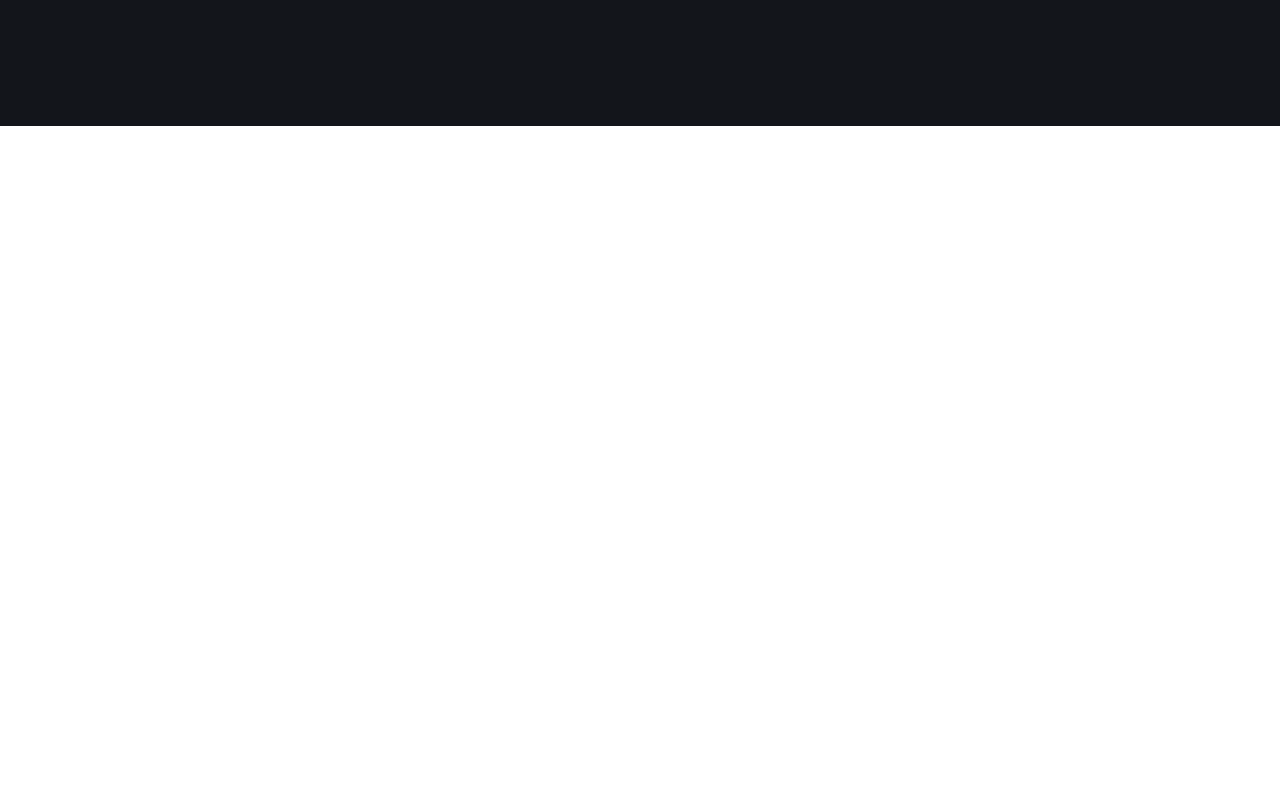
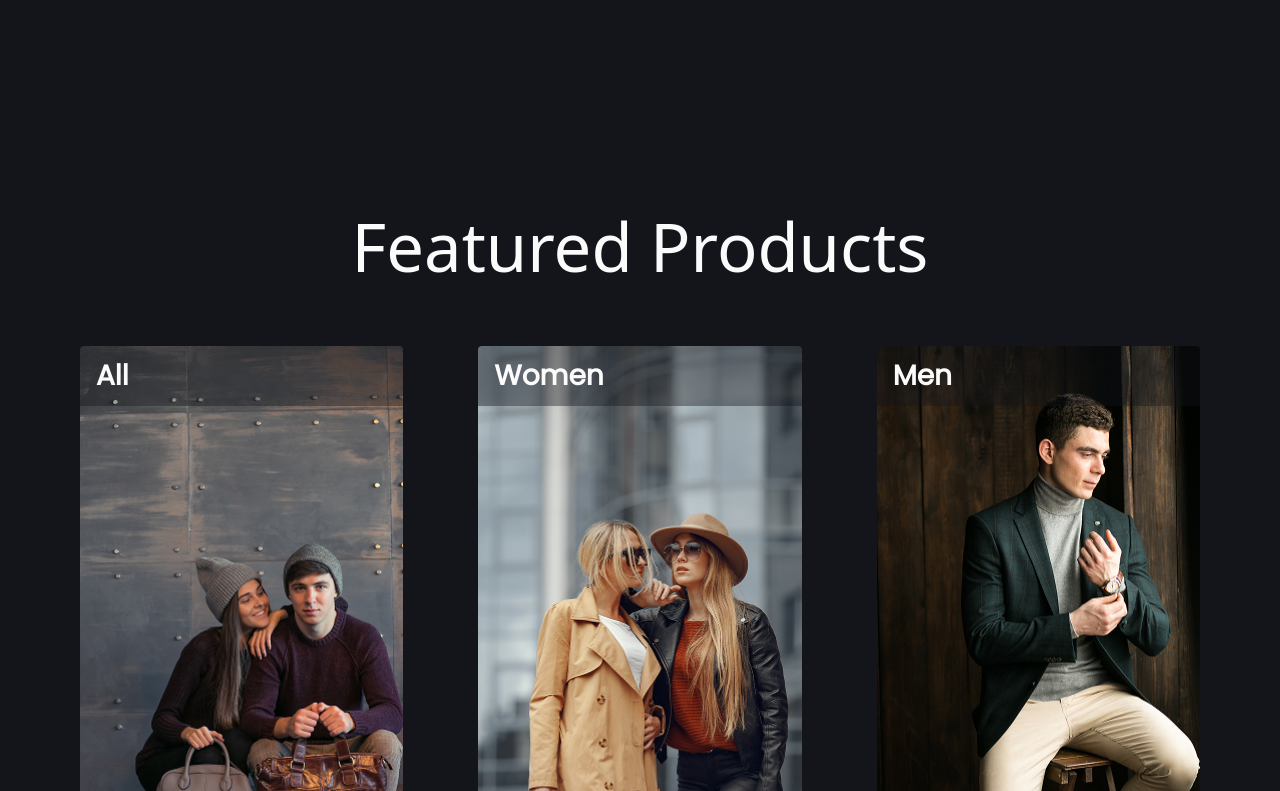
Before and after one commit to Nimnaka00/snapwear-frontend, a React (Vite) app in the folder snapwear-frontend/: page / in a window 1280 px wide. Shown: the part 1829-2620 px from the top of the page. Before the commit the page ends 1955 px from the top, so only its background shows below. Built offline with nearby package versions, Linux system fonts and the light colour scheme; no server answers.

Commit message:
Update Home.jsx

```diff
--- a/snapwear-frontend/src/pages/Home.jsx
+++ b/snapwear-frontend/src/pages/Home.jsx
@@ -3,6 +3,7 @@ import React from "react";
 import Navbar from "../components/Navbar";
 import HeroSection from "../components/HeroSection";
 import AIAndVirtualTryOn from '../components/AIAndVirtualTryOn';
+import FeaturedProducts from "../components/FeaturedProducts";
 
 const Home = () => {
   return (
@@ -10,6 +11,7 @@ const Home = () => {
       <Navbar />
       <HeroSection />
       <AIAndVirtualTryOn/>
+      <FeaturedProducts/>
     </div>
   );
 };
```
